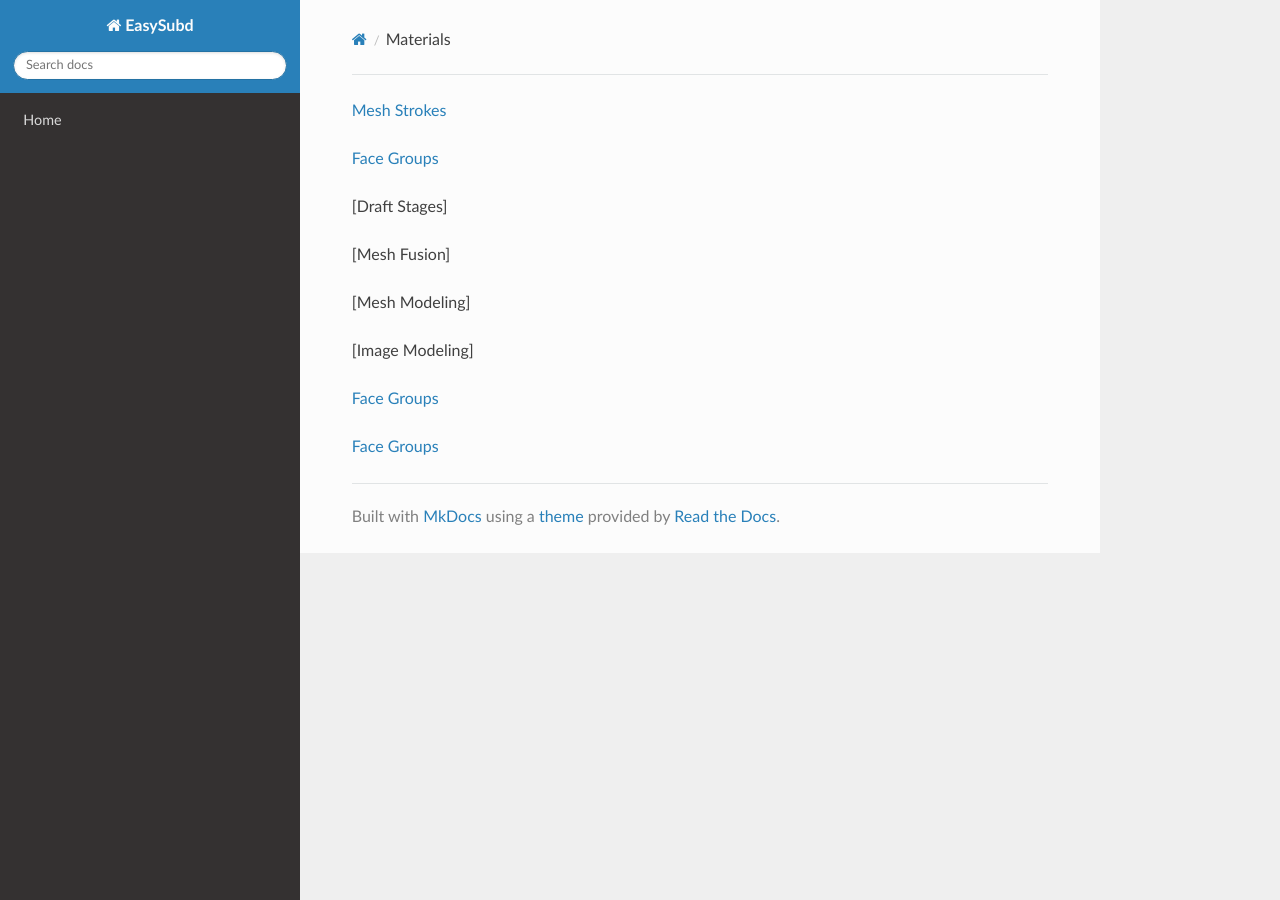
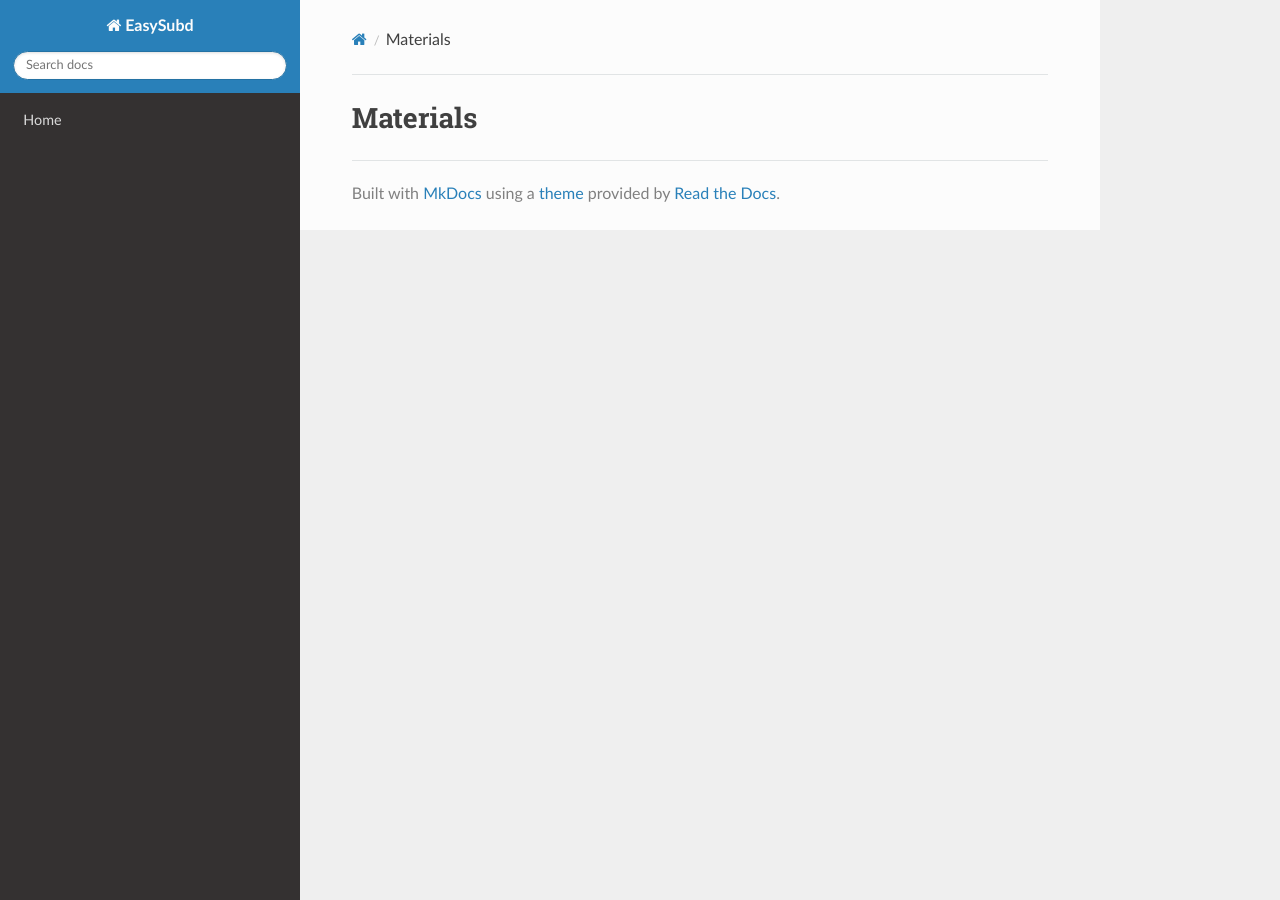
Before and after one commit to yursiv/EasySubd, an MkDocs documentation site: the page built from docs/Materials/materials.md, in a window 1280 px wide. Built offline with MkDocs 1.6.1, drawn with Linux system fonts in a browser that asks for light colours; nearby versions of some CDN libraries.

Commit message:
docs upload

```diff
--- a/docs/Materials/materials.md
+++ b/docs/Materials/materials.md
@@ -1,18 +1 @@
-[Mesh Strokes]
-
-[Face Groups]
-
-[Draft Stages]
-
-[Mesh Fusion]
-
-[Mesh Modeling]
-
-[Image Modeling]
-
-[Face Groups]
-
-[Face Groups]
-
-[mesh strokes]: Modeling/1_mesh_strokes/__mstrokes_index.md
-[face groups]: Modeling/2_face_groups/__mstrokes_index.md
+#Materials
```
Also changed, not shown: docs/hotkeys/hotkeys_index.md (added, +10 -0 lines), docs/index.md (+5 -5 lines), docs/hotkeys/all_hotkeys.md (line endings or trailing spaces).
